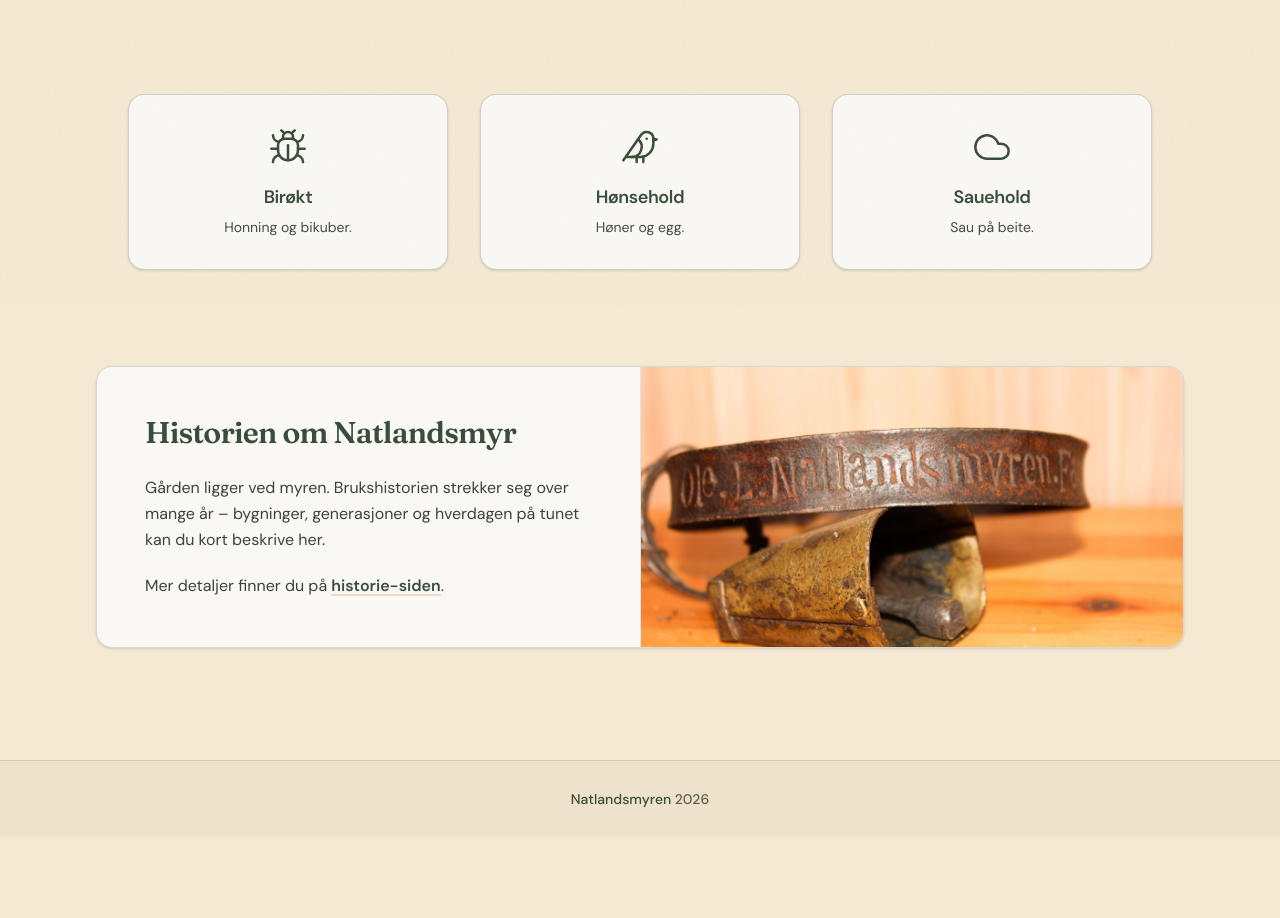
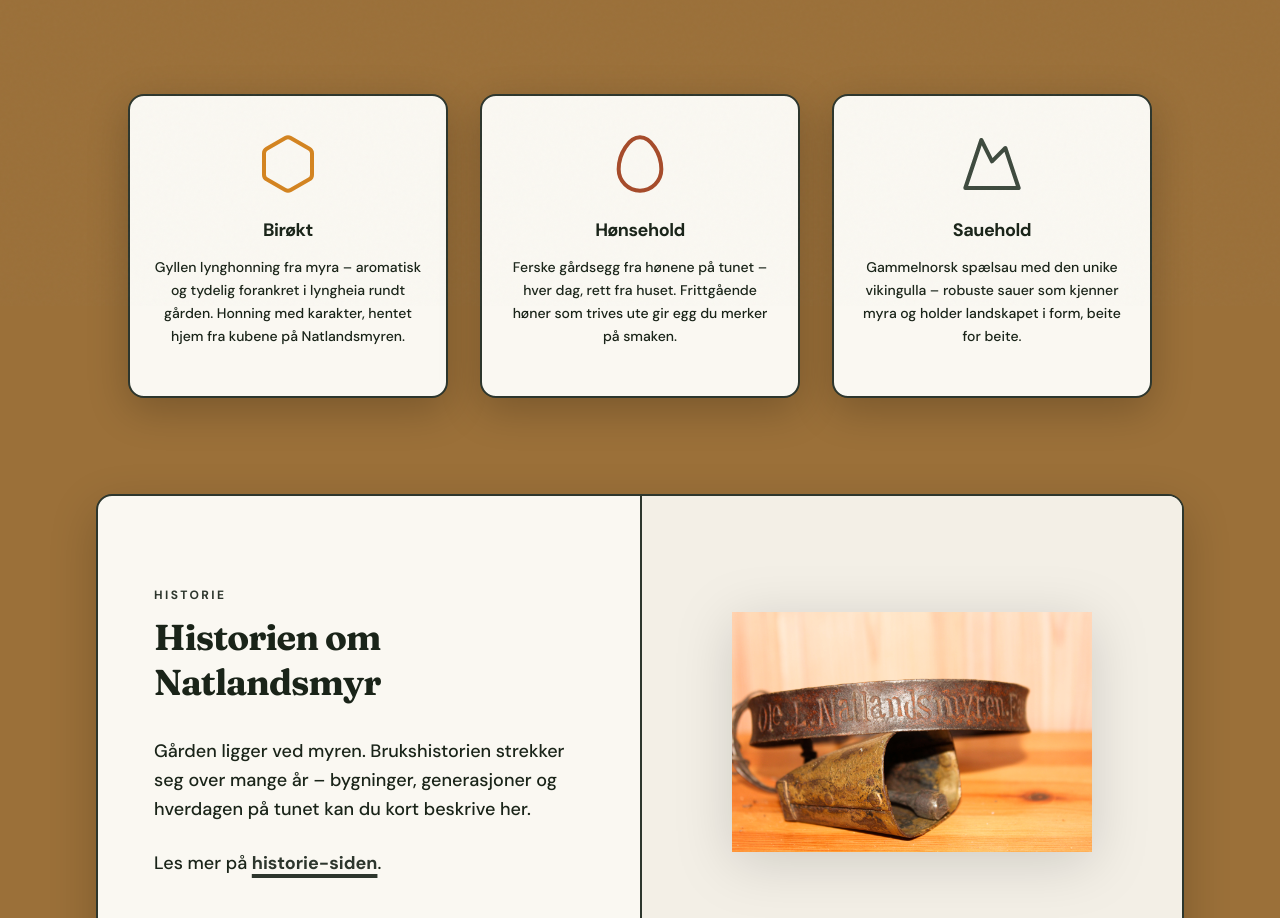
Before and after one commit to eirnat/Natlandsmyren, a Next.js app: page / in a window 1280 px wide. Shown: the part 494-1412 px from the top of the page. Before the commit the page ends 1331 px from the top, so only its background shows below. Built offline with nearby package versions, Linux system fonts and the light colour scheme.

Commit message:
Oppdateringer

```diff
--- a/app/page.tsx
+++ b/app/page.tsx
@@ -1,40 +1,45 @@
 import Image from "next/image";
 import Link from "next/link";
-import { Bird, Bug, Cloud } from "lucide-react";
+import { Egg, Hexagon, Mountain } from "lucide-react";
 import type { LucideIcon } from "lucide-react";
-
-/** Lucide har ikke eget Bee-ikon; Bug gir samme stroke-stil og fungerer som birøkt-symbol. */
-const BirøktIkon = Bug;
+import type { CSSProperties } from "react";
 
 const fliser: {
   tittel: string;
   beskrivelse: string;
   ikon: LucideIcon;
   href: string;
+  accent: string;
 }[] = [
   {
     tittel: "Birøkt",
-    beskrivelse: "Honning og bikuber.",
-    ikon: BirøktIkon,
+    beskrivelse:
+      "Gyllen lynghonning fra myra – aromatisk og tydelig forankret i lyngheia rundt gården. Honning med karakter, hentet hjem fra kubene på Natlandsmyren.",
+    ikon: Hexagon,
     href: "/birøkt",
+    accent: "#D48420",
   },
   {
     tittel: "Hønsehold",
-    beskrivelse: "Høner og egg.",
-    ikon: Bird,
+    beskrivelse:
+      "Ferske gårdsegg fra hønene på tunet – hver dag, rett fra huset. Frittgående høner som trives ute gir egg du merker på smaken.",
+    ikon: Egg,
     href: "/hønsehold",
+    accent: "#A64B2A",
   },
   {
     tittel: "Sauehold",
-    beskrivelse: "Sau på beite.",
-    ikon: Cloud,
+    beskrivelse:
+      "Gammelnorsk spælsau med den unike vikingulla – robuste sauer som kjenner myra og holder landskapet i form, beite for beite.",
+    ikon: Mountain,
     href: "/sauehold",
+    accent: "#3E4A3E",
   },
 ];
 
 export default function Home() {
   return (
-    <div className="min-h-screen bg-[#F5E9D3] text-[#2D332A]">
+    <div className="min-h-screen bg-[#9B7039] text-[#1A2419]">
       {/* Hero */}
       <section className="w-full" aria-labelledby="hero-heading">
         <div className="relative aspect-[5/3] w-full min-h-[220px] sm:aspect-[2.2/1] sm:min-h-[260px] md:aspect-[2.6/1] md:min-h-[300px] lg:min-h-[340px]">
@@ -46,11 +51,14 @@ export default function Home() {
             sizes="100vw"
             priority
           />
-          <div className="absolute inset-0 z-[1] bg-black/30" aria-hidden />
-          <div className="absolute inset-x-0 top-0 z-[2] px-5 pt-6 sm:px-8 sm:pt-8 md:px-12 md:pt-10 lg:px-16 lg:pt-12 xl:pt-14">
+          <div
+            className="absolute inset-0 z-[1] bg-black/60 sm:bg-black/58"
+            aria-hidden
+          />
+          <div className="absolute inset-0 z-[2] flex items-center justify-center px-5 sm:px-8 md:px-12 lg:px-16">
             <h1
               id="hero-heading"
-              className="mx-auto max-w-6xl text-center font-sans text-[clamp(1.5rem,5vw+0.75rem,2.5rem)] font-semibold leading-[1.12] tracking-[0.02em] text-white/95 sm:text-[clamp(1.75rem,4.5vw+1rem,3rem)] md:text-[clamp(2rem,3.5vw+1.25rem,3.75rem)] lg:text-6xl lg:leading-[1.08] xl:text-7xl"
+              className="max-w-5xl text-center font-sans text-[clamp(1.875rem,5.5vw+0.5rem,3rem)] font-black leading-[1.08] tracking-tight text-white drop-shadow-[0_4px_32px_rgba(0,0,0,0.75)] sm:text-[clamp(2.125rem,5vw+0.75rem,3.5rem)] md:text-[clamp(2.5rem,4vw+1rem,4rem)] lg:text-6xl lg:leading-[1.06] xl:text-7xl"
             >
               Velkommen til Natlandsmyren
             </h1>
@@ -64,22 +72,24 @@ export default function Home() {
           <h2 id="aktivitet-heading" className="sr-only">
             Birøkt, hønsehold og sauehold
           </h2>
-          <ul className="mx-auto grid max-w-5xl grid-cols-1 gap-5 sm:grid-cols-3 sm:gap-6 md:gap-8">
-            {fliser.map(({ tittel, beskrivelse, ikon: Ikon, href }) => (
+          <ul className="mx-auto grid max-w-5xl grid-cols-1 gap-7 sm:grid-cols-3 sm:gap-6 md:gap-8">
+            {fliser.map(({ tittel, beskrivelse, ikon: Ikon, href, accent }) => (
               <li key={tittel}>
                 <Link
                   href={href}
-                  className="group flex min-h-[9.5rem] flex-col items-center justify-center rounded-2xl border border-[#3A4D3A]/22 bg-[#FAF8F5] px-6 py-8 text-center shadow-sm transition-all duration-300 ease-out hover:border-[#3A4D3A] hover:bg-[#3A4D3A] hover:shadow-md focus-visible:outline focus-visible:outline-2 focus-visible:outline-offset-2 focus-visible:outline-[#3A4D3A] sm:min-h-[10rem]"
+                  className="group flex min-h-[18rem] flex-col items-center rounded-2xl border-2 border-[#2D362D] bg-[#FAF8F2] px-5 py-8 text-center shadow-[0_12px_40px_rgba(0,0,0,0.22)] transition-all duration-300 ease-out hover:border-[#2D362D] hover:bg-[#2D362D] hover:shadow-[0_18px_48px_rgba(0,0,0,0.35)] focus-visible:outline focus-visible:outline-4 focus-visible:outline-offset-4 focus-visible:outline-[#2D362D] sm:min-h-[19rem] sm:px-6 sm:py-9"
+                  style={{ "--ikon-accent": accent } as CSSProperties}
                 >
                   <Ikon
-                    className="h-9 w-9 shrink-0 text-[#3A4D3A] transition-colors duration-300 group-hover:text-white sm:h-10 sm:w-10"
+                    size={64}
+                    className="shrink-0 text-[var(--ikon-accent)] transition-colors duration-300 group-hover:text-white"
                     strokeWidth={1.5}
                     aria-hidden
                   />
-                  <span className="mt-4 text-base font-semibold tracking-tight text-[#3A4D3A] transition-colors duration-300 group-hover:text-white sm:text-lg">
+                  <span className="mt-5 text-lg font-bold tracking-tight text-[#1A2419] transition-colors duration-300 group-hover:text-white">
                     {tittel}
                   </span>
-                  <span className="mt-1.5 text-sm text-[#2D332A]/88 transition-colors duration-300 group-hover:text-white/95">
+                  <span className="mt-3 max-w-[22rem] text-sm font-medium leading-relaxed text-[#1A2419] transition-colors duration-300 group-hover:text-white sm:max-w-none">
                     {beskrivelse}
                   </span>
                 </Link>
@@ -88,42 +98,47 @@ export default function Home() {
           </ul>
         </section>
 
-        {/* Historie */}
+        {/* Historie – statement */}
         <section
-          className="mt-16 overflow-hidden rounded-2xl border border-[#3A4D3A]/18 bg-[#FAF8F5] shadow-sm sm:mt-20 md:mt-24 lg:grid lg:grid-cols-2 lg:items-stretch"
+          className="mt-16 overflow-hidden rounded-2xl border-2 border-[#2D362D] bg-[#FAF8F2] shadow-[0_16px_48px_rgba(0,0,0,0.2)] sm:mt-20 md:mt-24 lg:grid lg:grid-cols-2 lg:items-stretch"
           aria-labelledby="historie-heading"
         >
-          <div className="p-7 text-center sm:p-9 md:p-11 lg:p-12 lg:text-left">
+          <div className="flex flex-col justify-center p-8 text-center sm:p-10 md:p-12 lg:p-14 lg:text-left">
+            <p className="font-sans text-xs font-bold uppercase tracking-[0.2em] text-[#2D362D]">
+              Historie
+            </p>
             <h2
               id="historie-heading"
-              className="font-display text-xl font-semibold tracking-tight text-[#3A4D3A] sm:text-2xl md:text-3xl"
+              className="mt-3 font-display text-2xl font-bold leading-tight tracking-tight text-[#1A2419] sm:text-3xl md:text-4xl"
             >
               Historien om Natlandsmyr
             </h2>
-            <p className="mt-6 text-sm leading-relaxed text-[#2D332A]/92 sm:text-base sm:leading-relaxed">
+            <p className="mt-8 text-base font-medium leading-relaxed text-[#1A2419] sm:text-lg sm:leading-relaxed">
               Gården ligger ved myren. Brukshistorien strekker seg over mange
               år – bygninger, generasjoner og hverdagen på tunet kan du kort
               beskrive her.
             </p>
-            <p className="mt-5 text-sm leading-relaxed text-[#2D332A]/92 sm:text-base sm:leading-relaxed">
-              Mer detaljer finner du på{" "}
+            <p className="mt-6 text-base font-medium leading-relaxed text-[#1A2419] sm:text-lg">
+              Les mer på{" "}
               <Link
                 href="/historie"
-                className="font-semibold text-[#3A4D3A] underline decoration-[#EADDC4] decoration-2 underline-offset-[3px] transition hover:text-[#2d3d2d] hover:decoration-[#3A4D3A]/50"
+                className="font-bold text-[#2D362D] underline decoration-[#2D362D] decoration-4 underline-offset-[5px] transition hover:text-[#1A2419] hover:decoration-[#1A2419]"
               >
                 historie-siden
               </Link>
               .
             </p>
           </div>
-          <div className="relative min-h-[240px] w-full border-t border-[#3A4D3A]/12 sm:min-h-[280px] lg:h-full lg:min-h-0 lg:border-l lg:border-t-0">
-            <Image
-              src="/images/emblem.jpg"
-              alt="Emblem for Natlandsmyren"
-              fill
-              className="object-cover object-center"
-              sizes="(max-width: 1023px) 100vw, 50vw"
-            />
+          <div className="flex min-h-[280px] w-full items-center justify-center border-t-2 border-[#2D362D] bg-[#F3EFE6] p-10 sm:min-h-[300px] sm:p-12 md:min-h-[320px] md:p-14 lg:min-h-full lg:border-l-2 lg:border-t-0">
+            <div className="relative aspect-square w-full max-w-[280px] sm:max-w-[320px] md:max-w-[360px]">
+              <Image
+                src="/images/emblem.jpg"
+                alt="Emblem for Natlandsmyren"
+                fill
+                className="object-contain object-center drop-shadow-[0_10px_28px_rgba(0,0,0,0.15)]"
+                sizes="(max-width: 1023px) 280px, 360px"
+              />
+            </div>
           </div>
         </section>
       </div>
```
